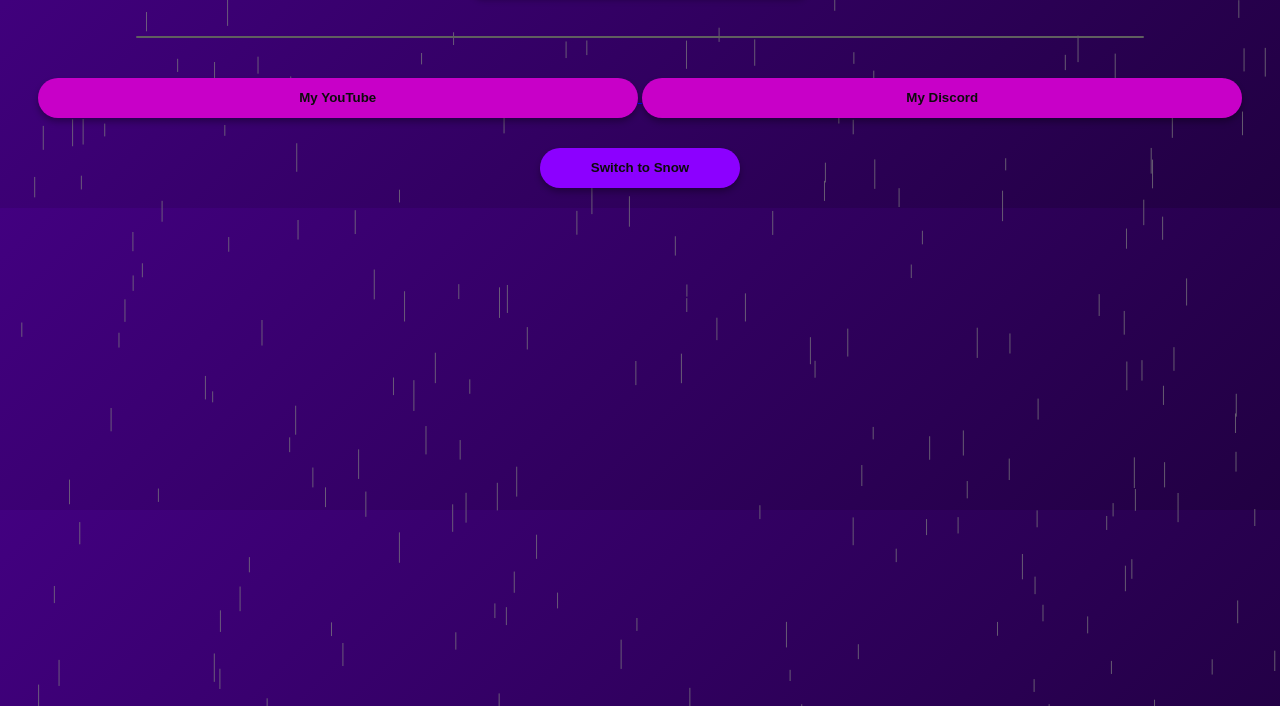
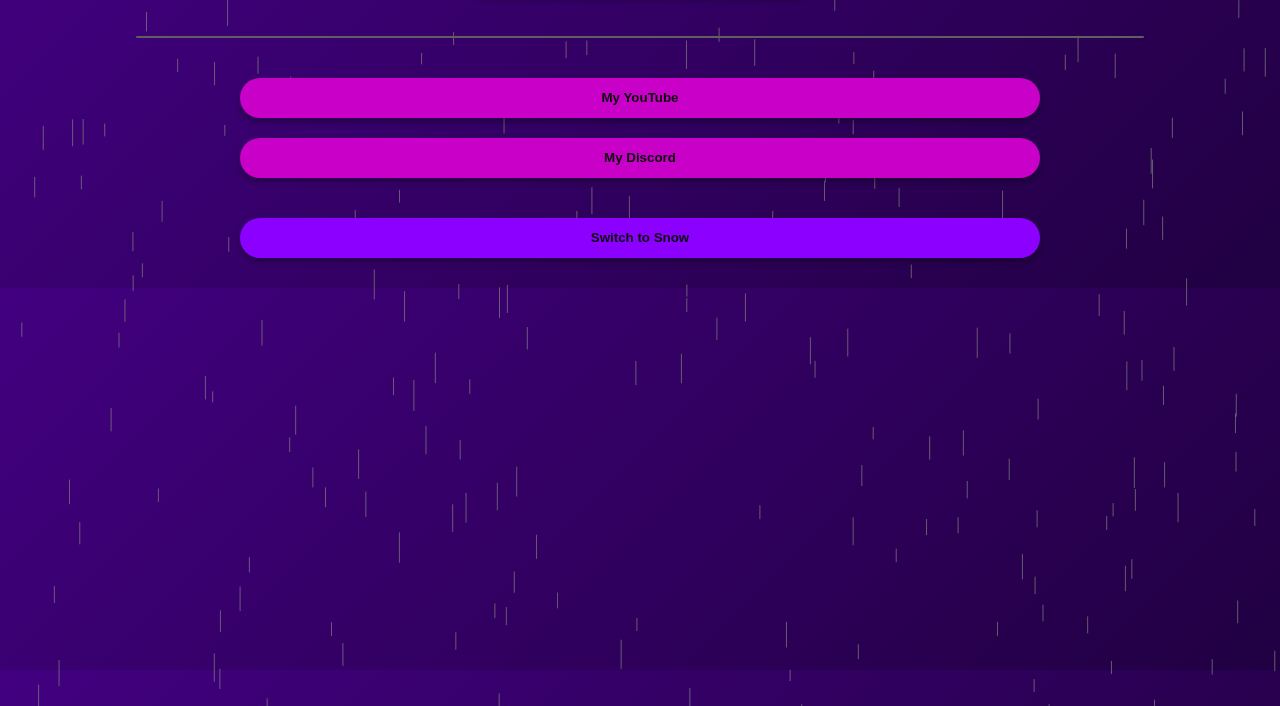
Before and after one commit to NighB2vr/B2vr-s-website-2, a plain HTML site: page Night_menu.html in a window 1280 px wide. Shown: the part 94-800 px from the top of the page. Drawn offline with Linux system fonts and the light colour scheme.

Commit message:
Update Night_menu.html

```diff
--- a/Night_menu.html
+++ b/Night_menu.html
@@ -16,7 +16,7 @@
             scroll-behavior: smooth;
         }
         .button {
-            width: 600px;
+            width: 800px;
             height: 40px;
             background-color: rgb(200, 0, 200);
             color: rgb(12, 11, 11);
@@ -46,6 +46,7 @@
             padding: 10px 20px;
             box-shadow: 0 4px 6px rgba(0, 0, 0, 0.3);
             animation: pulse 2s infinite;
+            background-color: rgba(0, 0, 0, 0.3);
         }
         @keyframes pulse {
             0%, 100% { transform: scale(1); }
@@ -66,7 +67,7 @@
             z-index: -1;
         }
         #toggleButton {
-            width: 200px;
+            width: 800px;
             height: 40px;
             background-color: rgb(140, 0, 255);
             color: rgb(12, 11, 11);
@@ -96,7 +97,9 @@
             <button class="button">My Discord</button>
         </a>
     </div>
-    <button id="toggleButton">Switch to Snow</button>
+    <div>
+        <button id="toggleButton">Switch to Snow</button>
+    </div>
     <script>
         const canvas = document.getElementById('rainCanvas');
         const ctx = canvas.getContext('2d');
```
